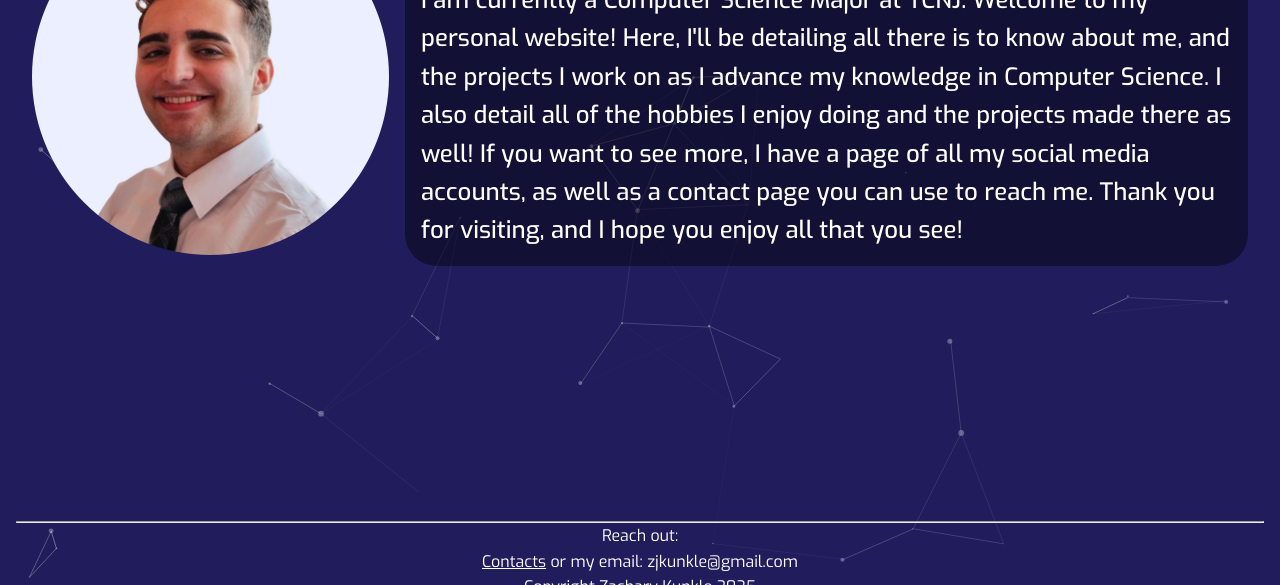
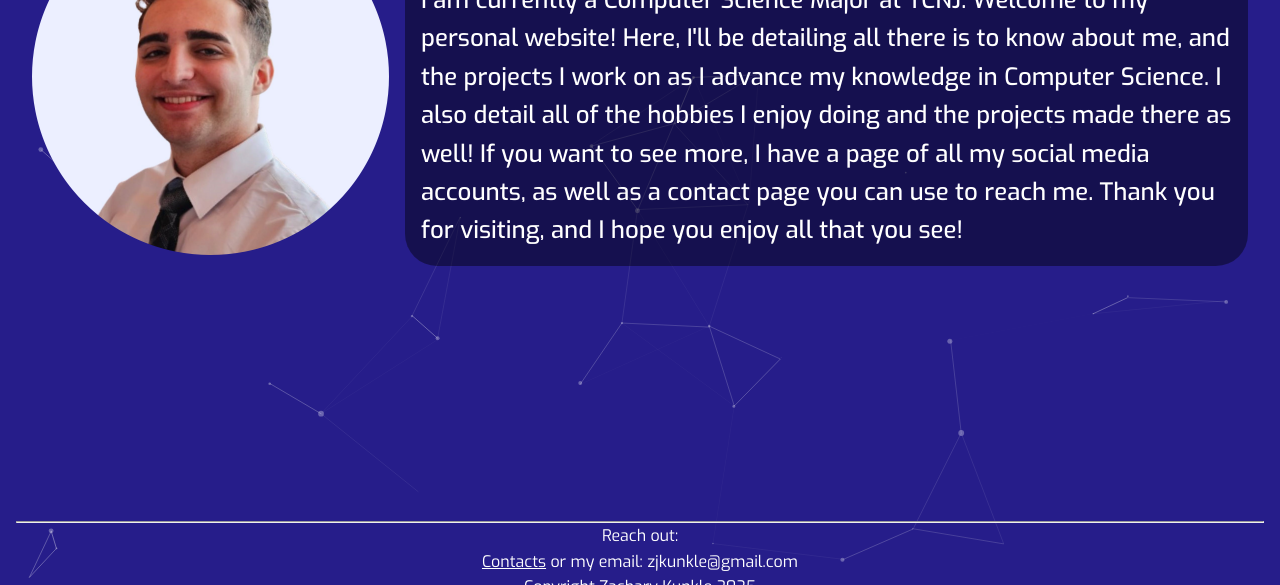
Before and after one commit to xTwiSteDDragon/xtwisteddragon.github.io, a plain HTML site: page index.html in a window 1280 px wide. Shown: the part 215-800 px from the top of the page. Drawn offline with Linux system fonts and the light colour scheme.

Commit message:
brightened the background

```diff
--- a/style.css
+++ b/style.css
@@ -117,7 +117,7 @@ nav a {
   position: fixed;
   z-index: -1;
   height: 100%;
-  background-color: #211c5c;
+  background-color: #261d8a;
   pointer-events: all;
 }
 
```
